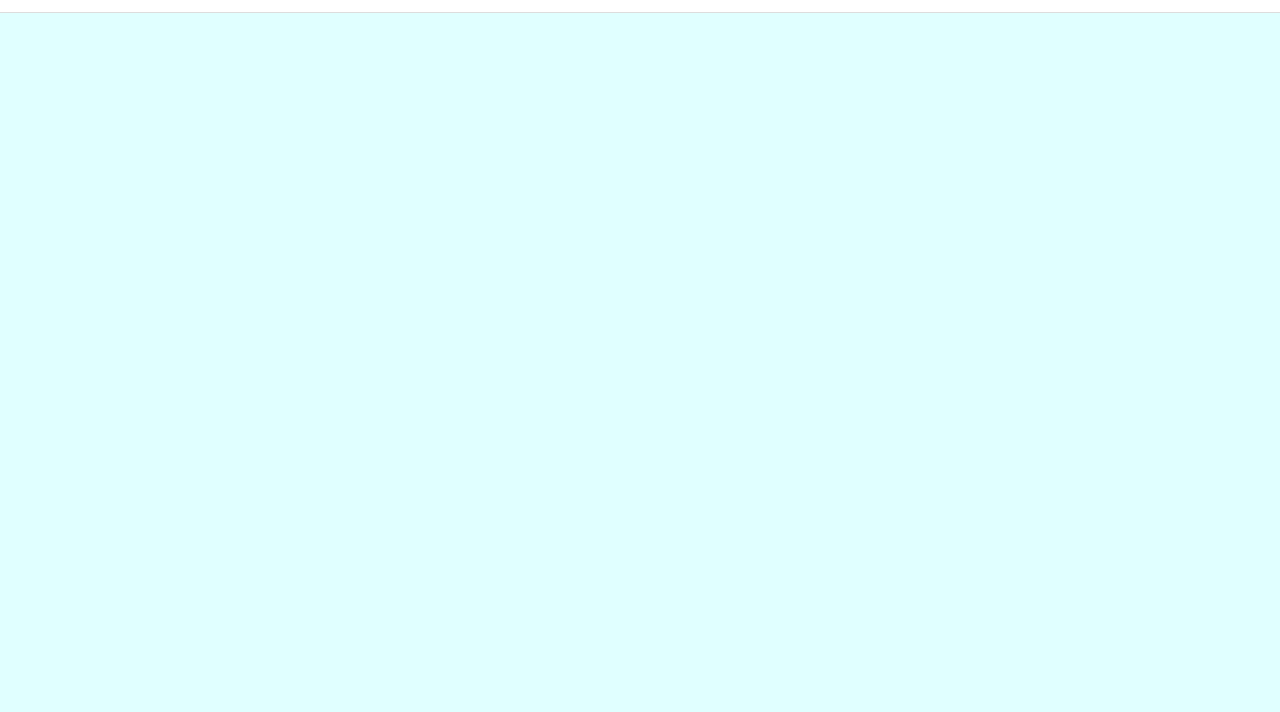
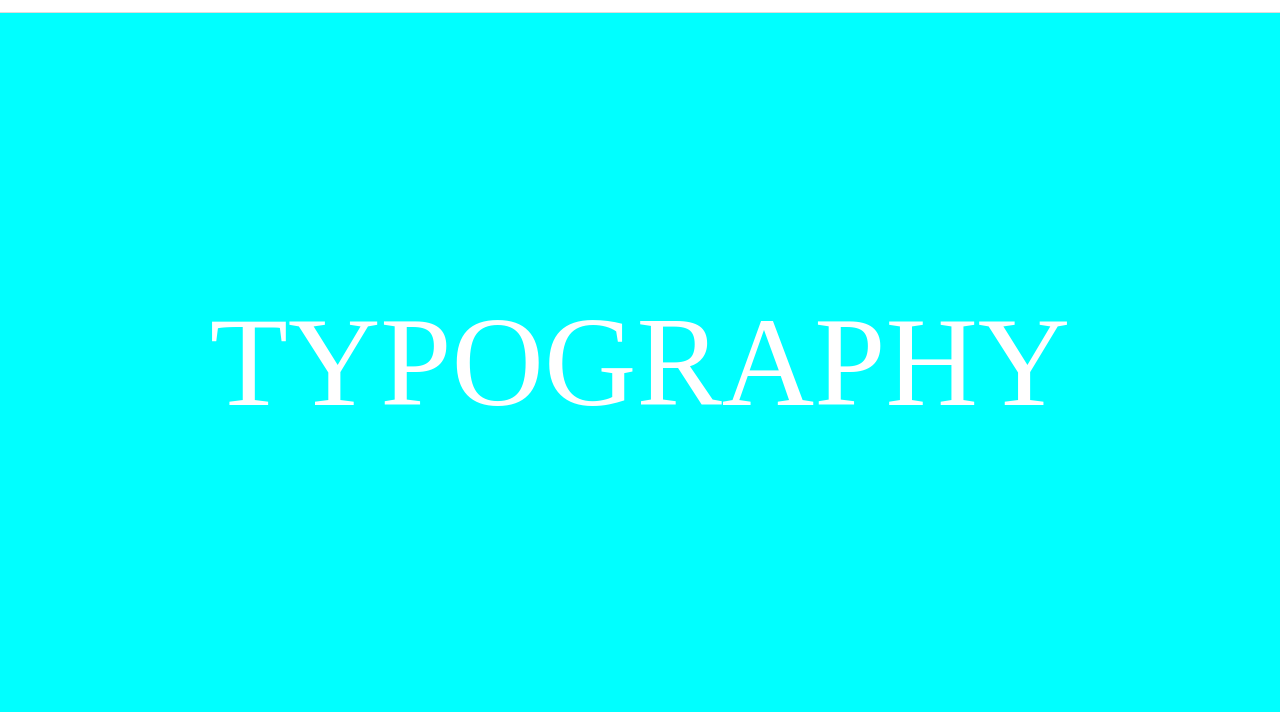
Before and after one commit to choijinny/my-portfolio, a plain HTML site: page index.html in a window 1280 px wide. Shown: the part 88-800 px from the top of the page. Drawn offline with Linux system fonts and the light colour scheme.

Commit message:
비쥬얼 영역 텍스트 가운데 추가

```diff
--- a/index.html
+++ b/index.html
@@ -24,6 +24,7 @@
     </header>
 
     <figure id="visual">
+        TYPOGRAPHY
     </figure>
 
     <section id="content">
--- a/scss/style.scss
+++ b/scss/style.scss
@@ -45,7 +45,12 @@
 #visual {
     width: 100%;
     height: calc(100vh - 101px);
-    background: lightcyan;
+    background: aqua;
+    display: flex;
+    justify-content: center;
+    align-items: center;
+    color: #fff;
+    font-size: 10vw;
 }
 
 #content {
```
Also changed, not shown: css/style.css, 1 other file.
